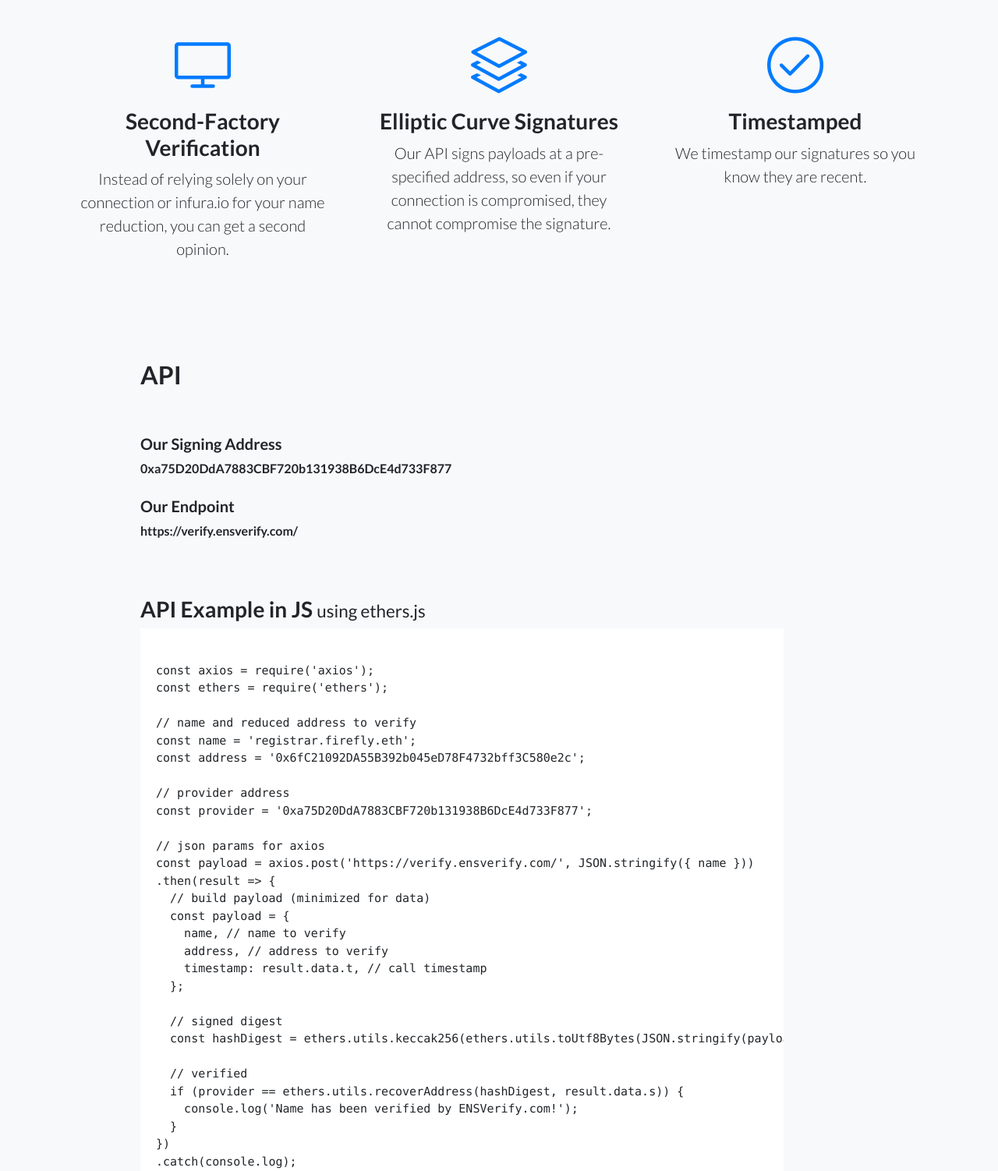
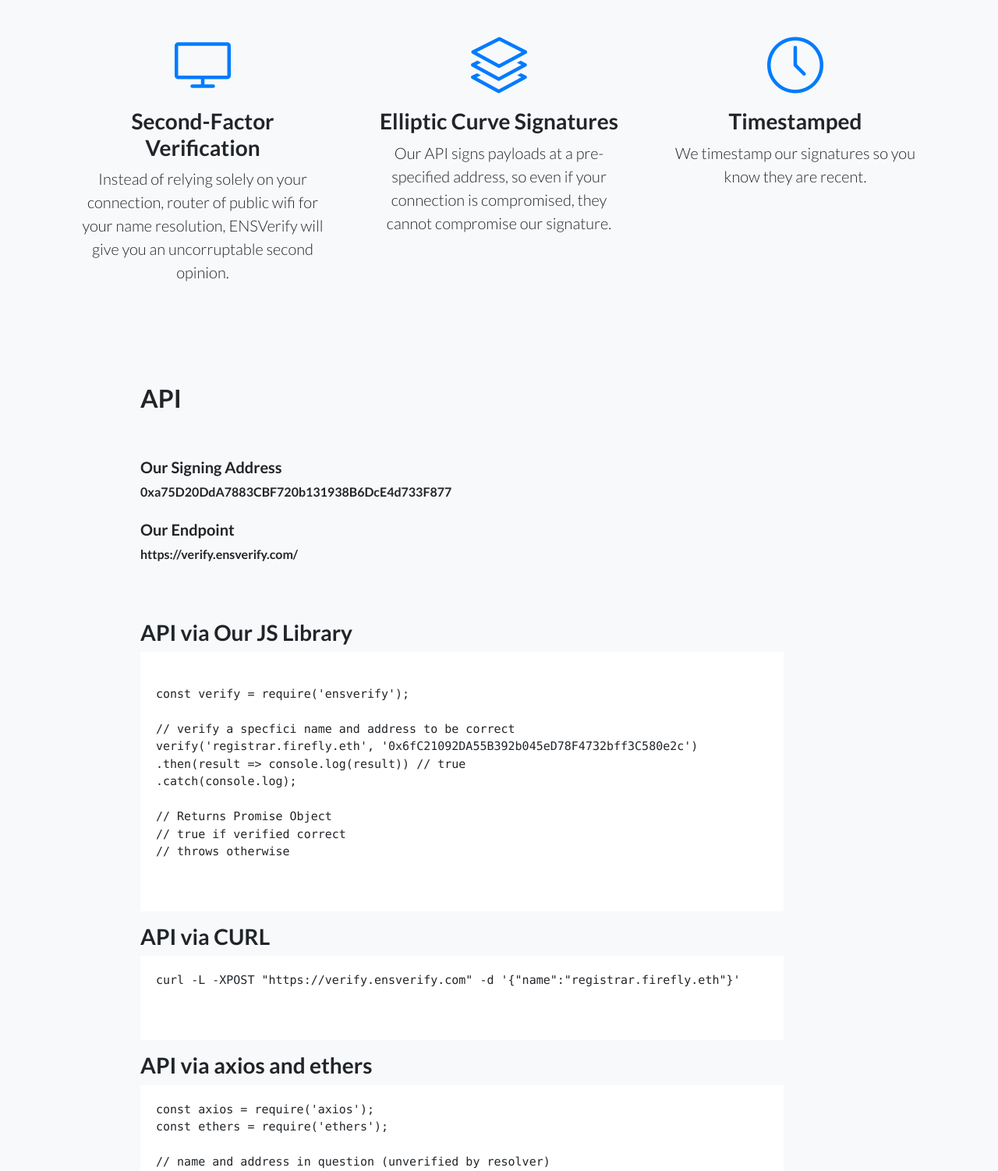
Before and after one commit to SilentCicero/ensverify, a plain HTML site: page frontend/index.html in a window 1280 px wide. Shown: the part 760-2262 px from the top of the page at 78% size. Drawn offline with Linux system fonts and the light colour scheme.

Commit message:
etherscan

```diff
--- a/frontend/index.html
+++ b/frontend/index.html
@@ -41,7 +41,7 @@
     <div class="container">
       <div class="row">
         <div class="col-xl-9 mx-auto">
-          <h1 class="mb-5">Verification of ENS names using elliptic signatures</h1>
+          <h1 class="mb-5">Secondary verification of ENS names via cryptographic signatures!</h1>
         </div>
         <div class="col-md-10 col-lg-8 col-xl-7 mx-auto">
           <form>
@@ -63,8 +63,8 @@
             <div class="features-icons-icon d-flex">
               <i class="icon-screen-desktop m-auto text-primary"></i>
             </div>
-            <h3>Second-Factory Verification</h3>
-            <p class="lead mb-0">Instead of relying solely on your connection or infura.io for your name reduction, you can get a second opinion.</p>
+            <h3>Second-Factor Verification</h3>
+            <p class="lead mb-0">Instead of relying solely on your connection, router of public wifi for your name resolution, ENSVerify will give you an uncorruptable second opinion.</p>
           </div>
         </div>
         <div class="col-lg-4">
@@ -73,13 +73,13 @@
               <i class="icon-layers m-auto text-primary"></i>
             </div>
             <h3>Elliptic Curve Signatures</h3>
-            <p class="lead mb-0">Our API signs payloads at a pre-specified address, so even if your connection is compromised, they cannot compromise the signature.</p>
+            <p class="lead mb-0">Our API signs payloads at a pre-specified address, so even if your connection is compromised, they cannot compromise our signature.</p>
           </div>
         </div>
         <div class="col-lg-4">
           <div class="features-icons-item mx-auto mb-0 mb-lg-3">
             <div class="features-icons-icon d-flex">
-              <i class="icon-check m-auto text-primary"></i>
+              <i class="icon-clock m-auto text-primary"></i>
             </div>
             <h3>Timestamped</h3>
             <p class="lead mb-0">We timestamp our signatures so you know they are recent.</p>
@@ -112,14 +112,36 @@
 
           <br /><br />
 
-          <h3>API Example in JS <small>using ethers.js</small></h3>
+          <h3>API via Our JS Library</h3>
 
           <pre style="background: #FFF; font-size: 15px; text-align: left; padding: 20px;">
             <code style="text-align: left;">
-const axios = require('axios');
+const verify = require('ensverify');
+
+// verify a specfici name and address to be correct
+verify('registrar.firefly.eth', '0x6fC21092DA55B392b045eD78F4732bff3C580e2c')
+.then(result => console.log(result)) // true
+.catch(console.log);
+
+// Returns Promise Object
+// true if verified correct
+// throws otherwise
+            </code>
+          </pre>
+
+          <h3>API via CURL</h3>
+
+          <pre style="background: #FFF; font-size: 15px; text-align: left; padding: 20px;">
+<code>curl -L -XPOST "https://verify.ensverify.com" -d '{"name":"registrar.firefly.eth"}'
+            </code>
+          </pre>
+
+          <h3>API via axios and ethers</h3>
+
+          <pre style="background: #FFF; font-size: 15px; text-align: left; padding: 20px;"><code>const axios = require('axios');
 const ethers = require('ethers');
 
-// name and reduced address to verify
+// name and address in question (unverified by resolver)
 const name = 'registrar.firefly.eth';
 const address = '0x6fC21092DA55B392b045eD78F4732bff3C580e2c';
 
@@ -142,10 +164,13 @@ const payload = axios.post('https://verify.ensverify.com/', JSON.stringify({ nam
   // verified
   if (provider == ethers.utils.recoverAddress(hashDigest, result.data.s)) {
     console.log('Name has been verified by ENSVerify.com!');
+  } else {
+    console.log('The name has not been verified.');
   }
 })
 .catch(console.log);
-</code>
+            </code>
+          </pre>
           </pre>
         </div>
       </div>
--- a/server/index.js
+++ b/server/index.js
@@ -12,7 +12,7 @@ const validationSchema = {
 };
 
 // setup infura provider mainnet
-const provider = new providers.InfuraProvider("homestead", "942ac122c104479cab942a562071d460");
+const provider = new providers.EtherscanProvider("homestead", process.env.etherscanensverify);
 
 // Notify lambda
 module.exports = async (req, res) => {
--- a/server/now.json
+++ b/server/now.json
@@ -13,6 +13,7 @@
     }
   ],
   "env": {
-    "ensVerifyPrivateKey": "@ensverifyprivatekey"
+    "ensVerifyPrivateKey": "@ensverifyprivatekey",
+    "etherscanensverify": "@etherscanensverify"
   }
 }
```
Also changed, not shown: README.md.
